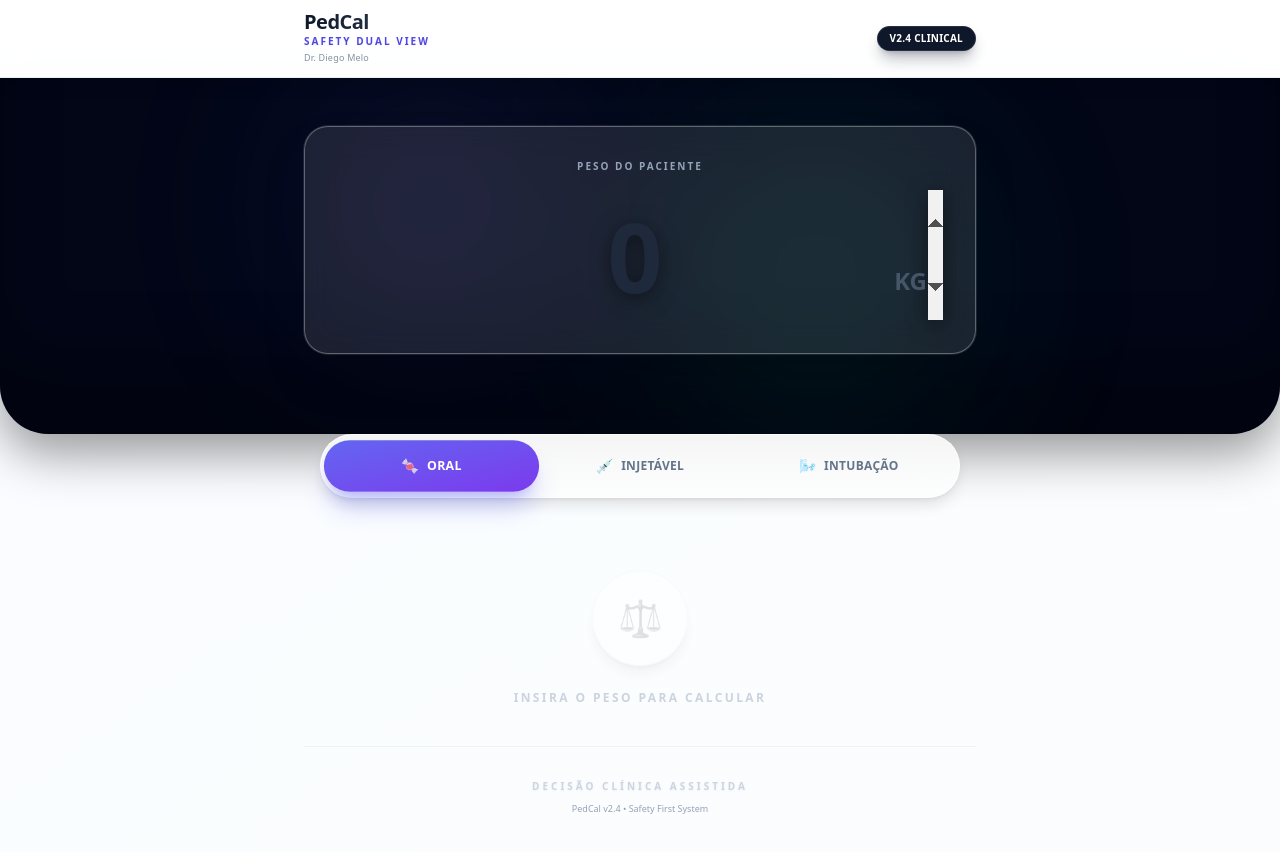
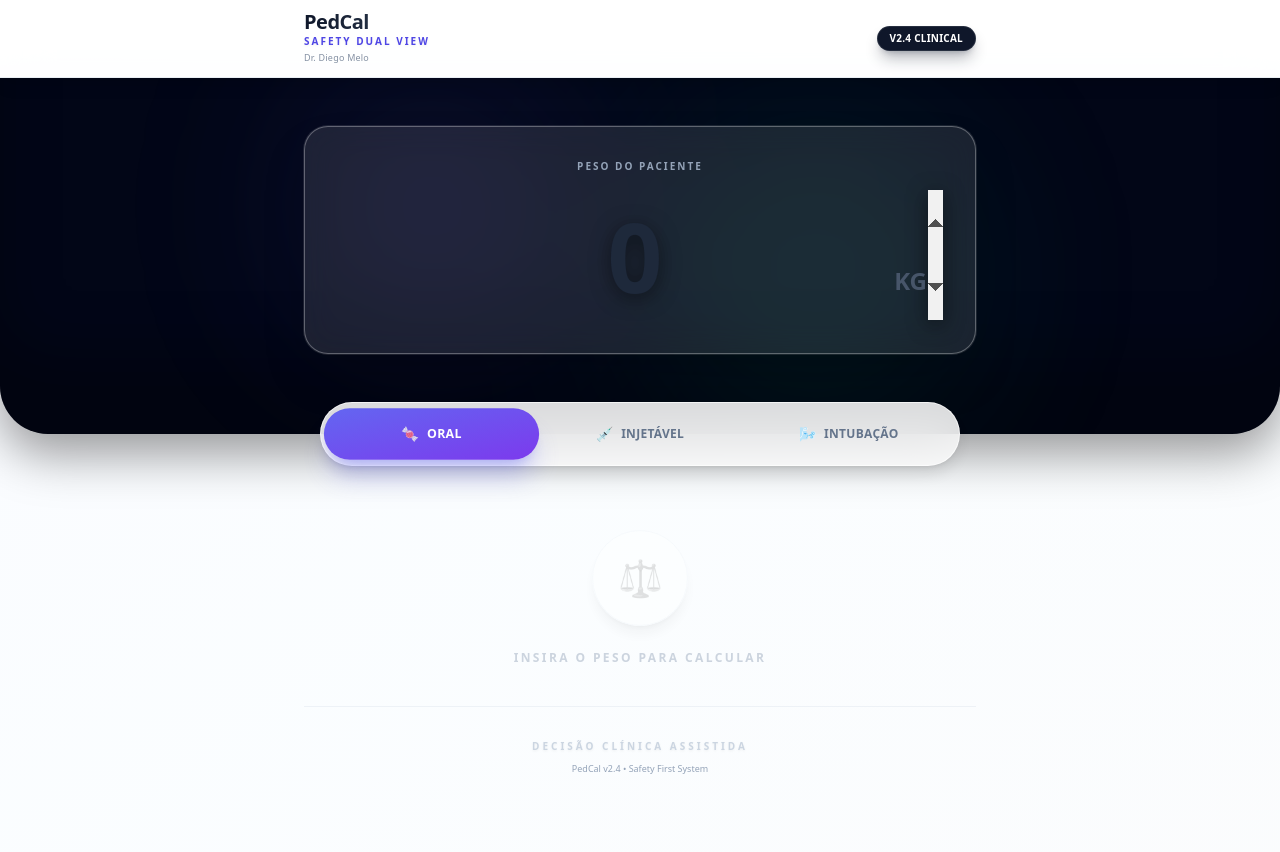
Before and after one commit to didi180799-png/PedCal, a React (Vite) app: page / in a window 1280 px wide. Shown: the top 852 px of the page. Built offline with nearby package versions, Linux system fonts and the light colour scheme.

Commit message:
feat: Improve sticky header behavior and appearance
Adjusts the sticky header's transition and positioning to provide a smoother user experience. The scroll threshold for compact mode is refined, and padding/margins are updated for better visual consistency across sticky and fixed states.

```diff
--- a/App.tsx
+++ b/App.tsx
@@ -130,7 +130,7 @@
       }, 150);
 
       // 2. Lógica de Morfose (Barra -> Bola)
-      // LIMITE AJUSTADO PARA 150px
+      // Ajuste para 150px para garantir que passou o header/hero
       if (scrollY > 150) {
         setIsCompact(true);
       } else {
@@ -292,12 +292,12 @@
         </section>
 
         {/* --- NAVEGAÇÃO UNIFICADA COM MORFOSE (Sticky <-> Fixed) --- */}
-        {/* CORREÇÃO DO TRAVAMENTO: Alternância Dinâmica de Posicionamento */}
+        {/* CORREÇÃO DO HIATO: Ajuste de Ancoragem e Transição Suave */}
         <div className={`
            z-[100] transition-all duration-300 ease-in-out
            ${isCompact
-             ? 'fixed top-4 left-1/2 -translate-x-1/2 w-auto pointer-events-none' // FIXED MODE: Flutua e centraliza
-             : 'sticky top-4 mx-auto w-full max-w-2xl px-4 pt-12 pb-6 flex justify-center pointer-events-none' // STICKY MODE: Segue o fluxo
+             ? 'fixed top-4 left-1/2 -translate-x-1/2 w-auto pointer-events-none' // FIXED MODE: Flutua
+             : 'sticky top-2 mx-auto w-full max-w-2xl px-4 py-4 flex justify-center pointer-events-none' // STICKY MODE: Pousa no hiato sem padding excessivo
            }
         `}>
           {/* Elemento Morfo: A Barra que vira Bola */}
@@ -313,10 +313,10 @@
                 : 'w-full h-16 rounded-full bg-white/85 p-1.5 gap-2 shadow-lg hover:shadow-xl border border-white/70 backdrop-blur-xl justify-between'
               }
             `}
-            style={{ transform: 'translate3d(0,0,0)' }} // FLUIDEZ DE HARDWARE: Força GPU
+            style={{ transform: 'translate3d(0,0,0)' }} // FLUIDEZ DE HARDWARE
           >
-            {/* CONTEÚDO 1: ABAS (Mostra apenas quando expandido) */}
-            <div className={`flex w-full h-full items-center justify-between transition-opacity duration-300 ${isCompact ? 'opacity-0 absolute pointer-events-none' : 'opacity-100 relative'}`}>
+            {/* CONTEÚDO 1: ABAS (Fade-in suave ao expandir) */}
+            <div className={`flex w-full h-full items-center justify-between transition-opacity duration-300 delay-100 ${isCompact ? 'opacity-0 absolute pointer-events-none' : 'opacity-100 relative'}`}>
                {tabs.map((tab) => {
                   const isActive = activeTab === tab.id;
                   return (
@@ -339,8 +339,8 @@
                })}
             </div>
 
-            {/* CONTEÚDO 2: STITCH (Mostra apenas quando compacto) */}
-            <div className={`absolute inset-0 flex items-center justify-center transition-opacity duration-300 ${isCompact ? 'opacity-100 delay-100' : 'opacity-0 pointer-events-none'}`}>
+            {/* CONTEÚDO 2: STITCH (Fade-out suave ao expandir) */}
+            <div className={`absolute inset-0 flex items-center justify-center transition-all duration-300 ${isCompact ? 'opacity-100 delay-100 scale-100' : 'opacity-0 scale-50 pointer-events-none'}`}>
                <img
                  src={stitchImageUrl}
                  alt="Stitch"
```
